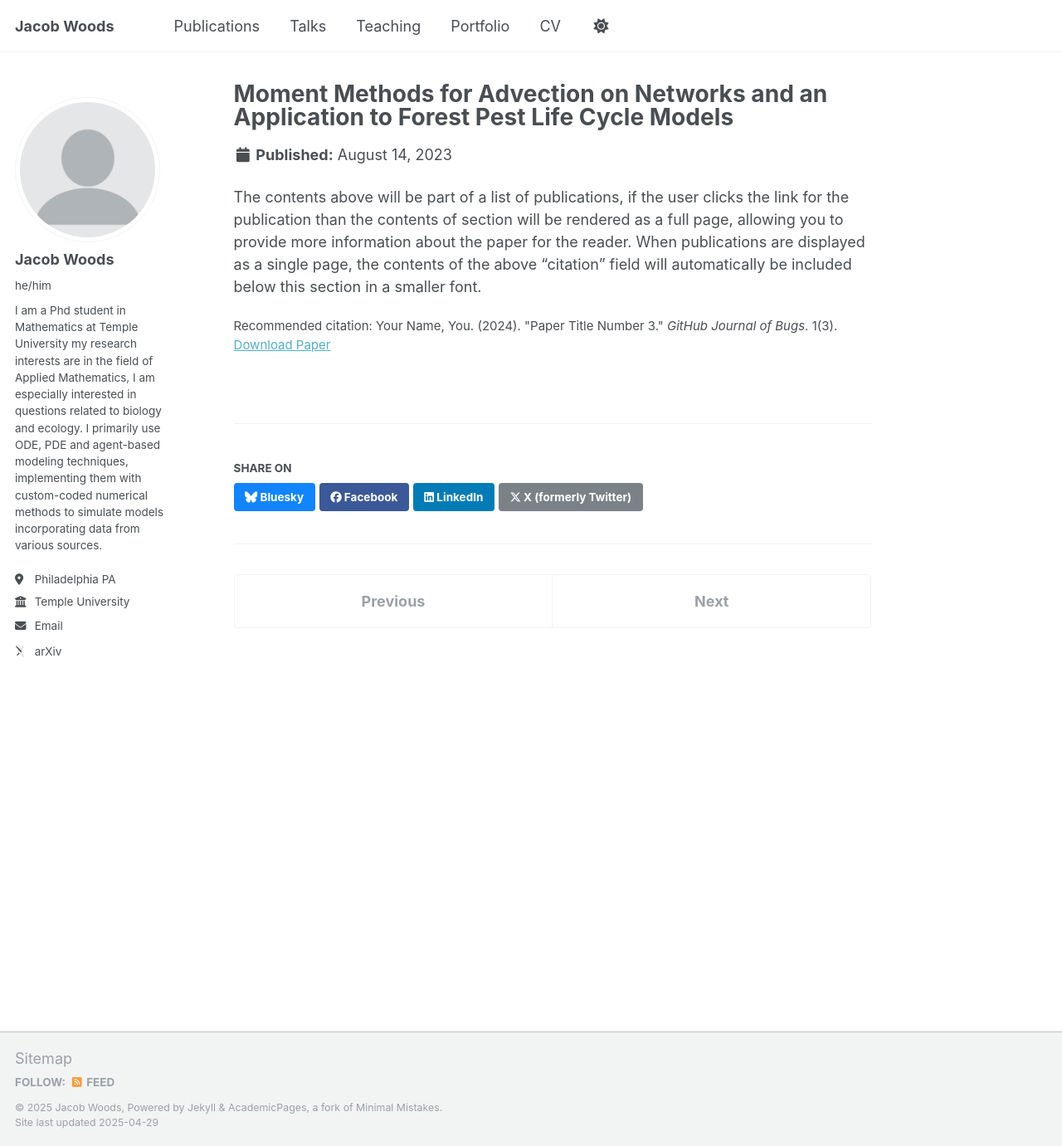
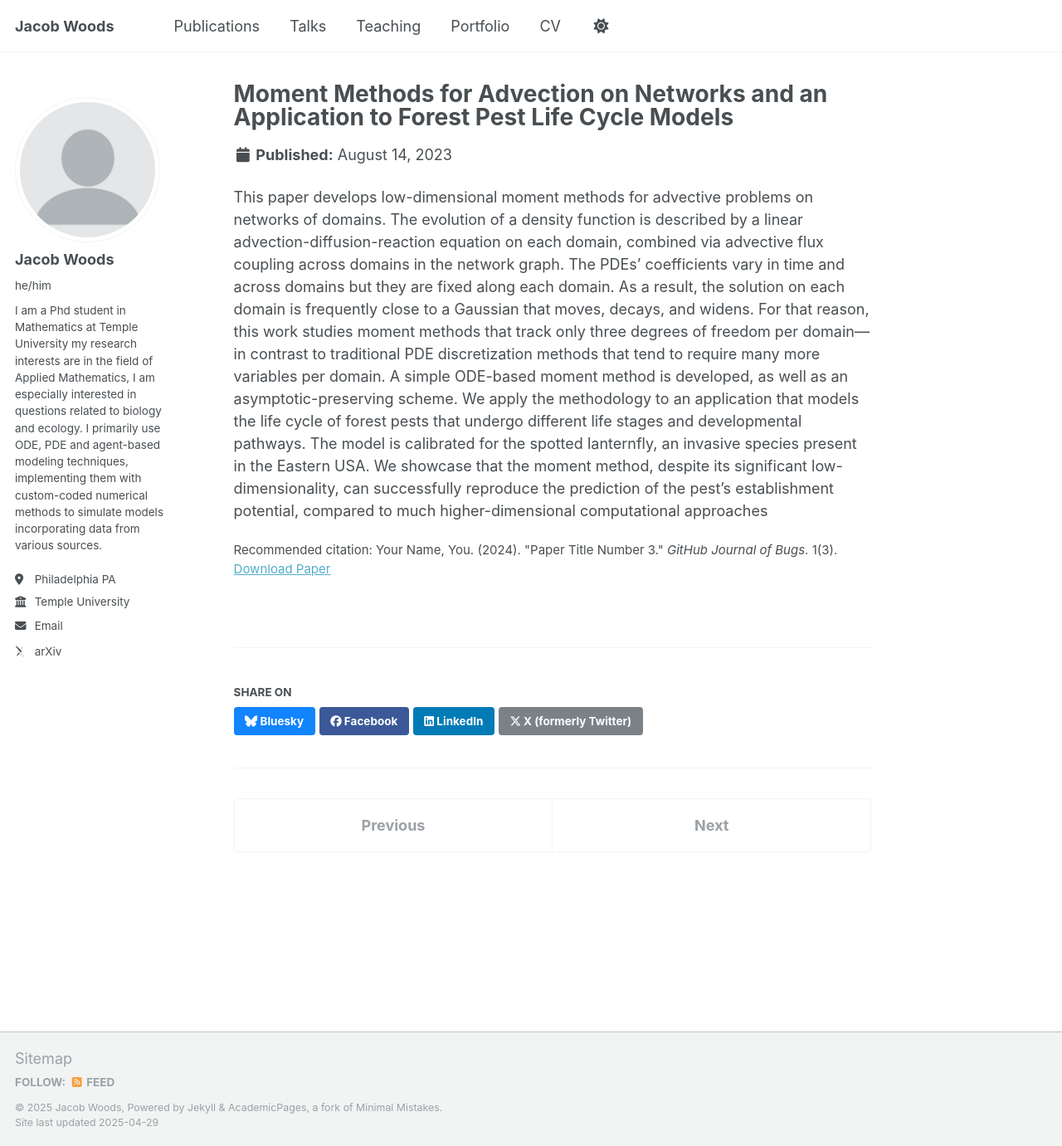
Before and after one commit to JacobWoods/JacobWoods.github.io, a Jekyll site: the page built from _publications/2024-02-17-paper-title-number-4.md, in a window 1280 px wide and 1381 px high. Shown: the whole window at 83% size. Built offline with Jekyll 4.4.1, drawn with Linux system fonts in a browser that asks for light colours; some web fonts are replaced.

Commit message:
Update 2024-02-17-paper-title-number-4.md

```diff
--- a/_publications/2024-02-17-paper-title-number-4.md
+++ b/_publications/2024-02-17-paper-title-number-4.md
@@ -10,4 +10,17 @@ paperurl: 'https://arxiv.org/pdf/2308.06940'
 citation: 'Your Name, You. (2024). &quot;Paper Title Number 3.&quot; <i>GitHub Journal of Bugs</i>. 1(3).'
 ---
 
-The contents above will be part of a list of publications, if the user clicks the link for the publication than the contents of section will be rendered as a full page, allowing you to provide more information about the paper for the reader. When publications are displayed as a single page, the contents of the above "citation" field will automatically be included below this section in a smaller font.
+This paper develops low-dimensional moment methods for advective problems
+on networks of domains. The evolution of a density function is described by a linear
+advection-diffusion-reaction equation on each domain, combined via advective flux coupling
+across domains in the network graph. The PDEs’ coefficients vary in time and across domains
+but they are fixed along each domain. As a result, the solution on each domain is frequently
+close to a Gaussian that moves, decays, and widens. For that reason, this work studies moment methods that track only three degrees of freedom per domain—in contrast to traditional
+PDE discretization methods that tend to require many more variables per domain. A simple
+ODE-based moment method is developed, as well as an asymptotic-preserving scheme. We
+apply the methodology to an application that models the life cycle of forest pests that undergo
+different life stages and developmental pathways. The model is calibrated for the spotted
+lanternfly, an invasive species present in the Eastern USA. We showcase that the moment
+method, despite its significant low-dimensionality, can successfully reproduce the prediction
+of the pest’s establishment potential, compared to much higher-dimensional computational
+approaches
```
